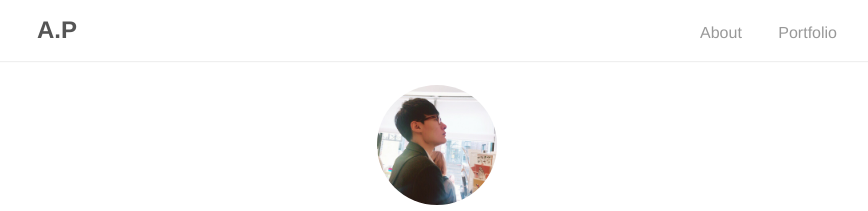
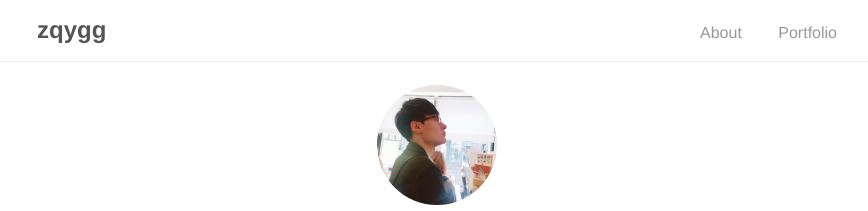
Before and after one commit to zqygg/zqygg.github.io, a Jekyll site: the page built from index.md, in a window 1280 px wide. Shown: the top 211 px of the page, without its empty margins (203-1071 px from the left). Built offline with Jekyll 4.4.1, drawn with Linux system fonts in a browser that asks for light colours; our own code applies the rules of GitHub Pages for plain Markdown files.

Commit message:
Update _config.yml

```diff
--- a/_config.yml
+++ b/_config.yml
@@ -1,7 +1,7 @@
 # Site settings
-title: A.P
+title: zqygg
 baseurl: "/ap"
-url: "https://kssim.github.io"
+url: "https://zqygg.github.io"
 google_analytics: # Tracking ID, e.g. "UA-000000-01"
 
 # Author
```
